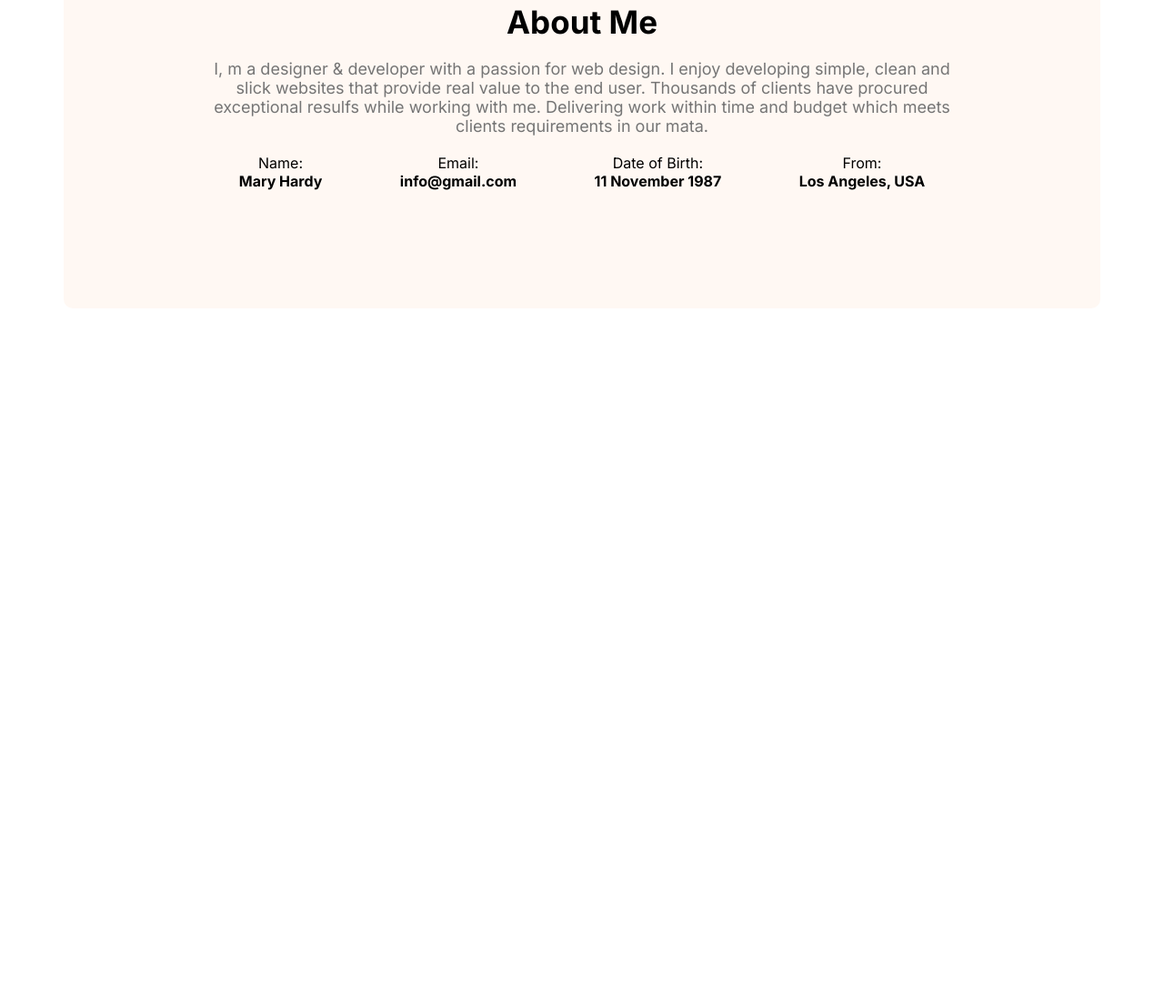
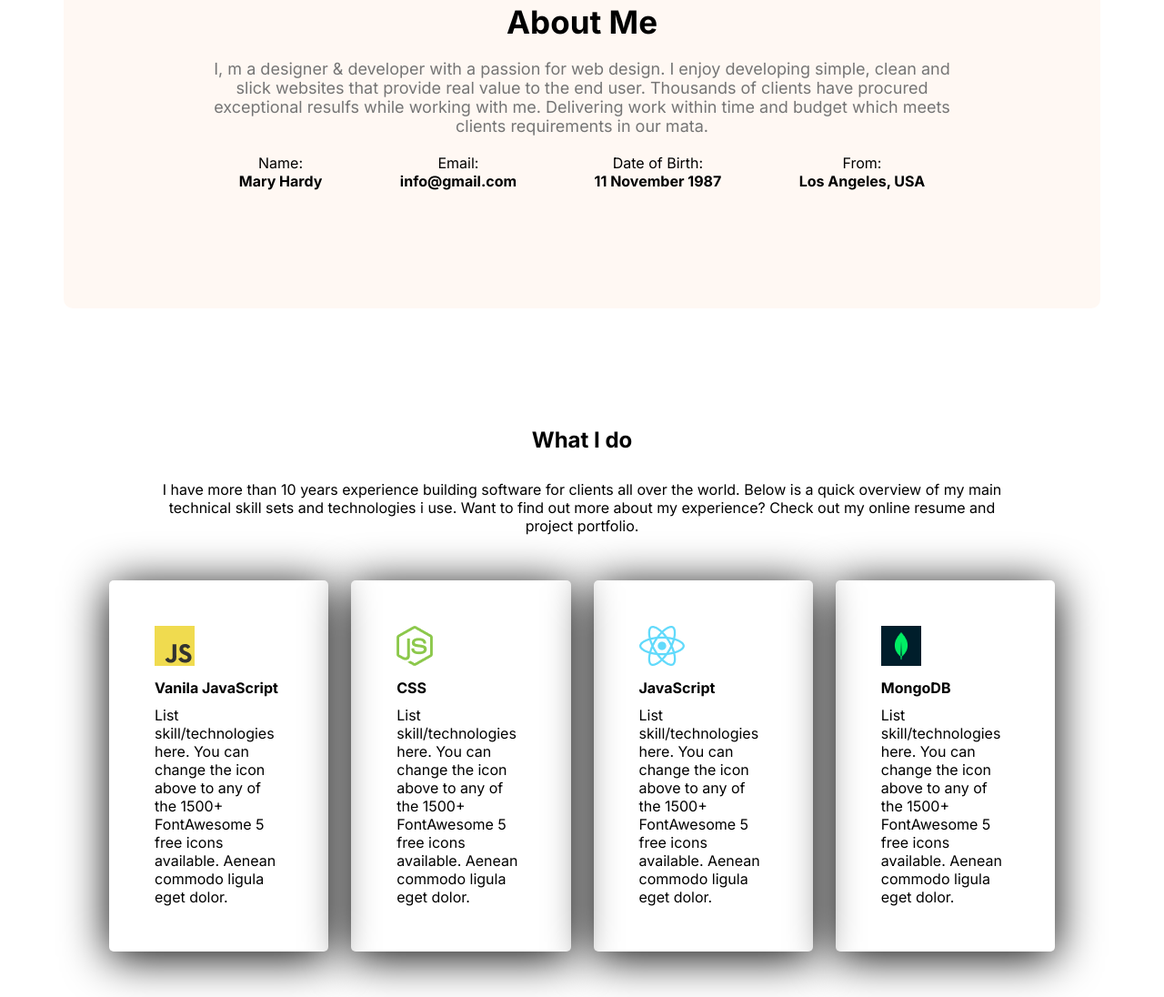
Before and after one commit to SifatSararChistee/portfolio-project, a plain HTML site: page index.html in a window 1280 px wide. Shown: the part 1088-2184 px from the top of the page at 91% size. Before the commit the page ends 1427 px from the top, so only its background shows below. Drawn offline with Linux system fonts and the light colour scheme.

Commit message:
added job section

```diff
--- a/index.html
+++ b/index.html
@@ -61,6 +61,53 @@
           </div>
         </div>
       </section>
+      <section class="job">
+        <h1 class="job-tittle">What I do</h1>
+        <p class="job-description">
+          I have more than 10 years experience building software for clients all
+          over the world. Below is a quick overview of my main technical skill
+          sets and technologies i use. Want to find out more about my
+          experience? Check out my online resume and project portfolio.
+        </p>
+        <div class="languages">
+          <div class="language">
+            <img src="styles/images/icons/js.png" alt="jd" />
+            <p class="language-name">Vanila JavaScript</p>
+            <p class="laguage-description">
+              List skill/technologies here. You can change the icon above to any
+              of the 1500+ FontAwesome 5 free icons available. Aenean commodo
+              ligula eget dolor.
+            </p>
+          </div>
+          <div class="language">
+            <img src="styles/images/icons/nodejs.png" alt="nodejs" />
+            <p class="language-name">CSS</p>
+            <p class="laguage-description">
+              List skill/technologies here. You can change the icon above to any
+              of the 1500+ FontAwesome 5 free icons available. Aenean commodo
+              ligula eget dolor.
+            </p>
+          </div>
+          <div class="language">
+            <img src="styles/images/icons/react.png" alt="react" />
+            <p class="language-name">JavaScript</p>
+            <p class="laguage-description">
+              List skill/technologies here. You can change the icon above to any
+              of the 1500+ FontAwesome 5 free icons available. Aenean commodo
+              ligula eget dolor.
+            </p>
+          </div>
+          <div class="language">
+            <img src="styles/images/icons/mongo.png" alt="MongoDB" />
+            <p class="language-name">MongoDB</p>
+            <p class="laguage-description">
+              List skill/technologies here. You can change the icon above to any
+              of the 1500+ FontAwesome 5 free icons available. Aenean commodo
+              ligula eget dolor.
+            </p>
+          </div>
+        </div>
+      </section>
     </main>
     <footer></footer>
   </body>
--- a/styles/style.css
+++ b/styles/style.css
@@ -117,3 +117,34 @@ nav ul a{
 .info-content{
     font-weight: bold;
 }
+
+/* job section */
+.job{
+    margin-top: 130px;
+}
+
+.job-tittle{
+    text-align: center;
+    padding-bottom: 30px;
+}
+.job-description{
+    text-align: center;
+    padding:0px 100px;
+}
+.languages{
+    display: flex;
+    padding:50px 50px;
+    gap: 25px;
+
+}
+
+.language-name{
+    font-weight: bolder;
+    padding: 10px 0px 10px 0px;
+}
+.language{
+    box-shadow: 0px 6px 50px 0px #000000;
+    border-radius: 5px;
+    padding:50px 50px;
+    gap: 25px;
+}
```
